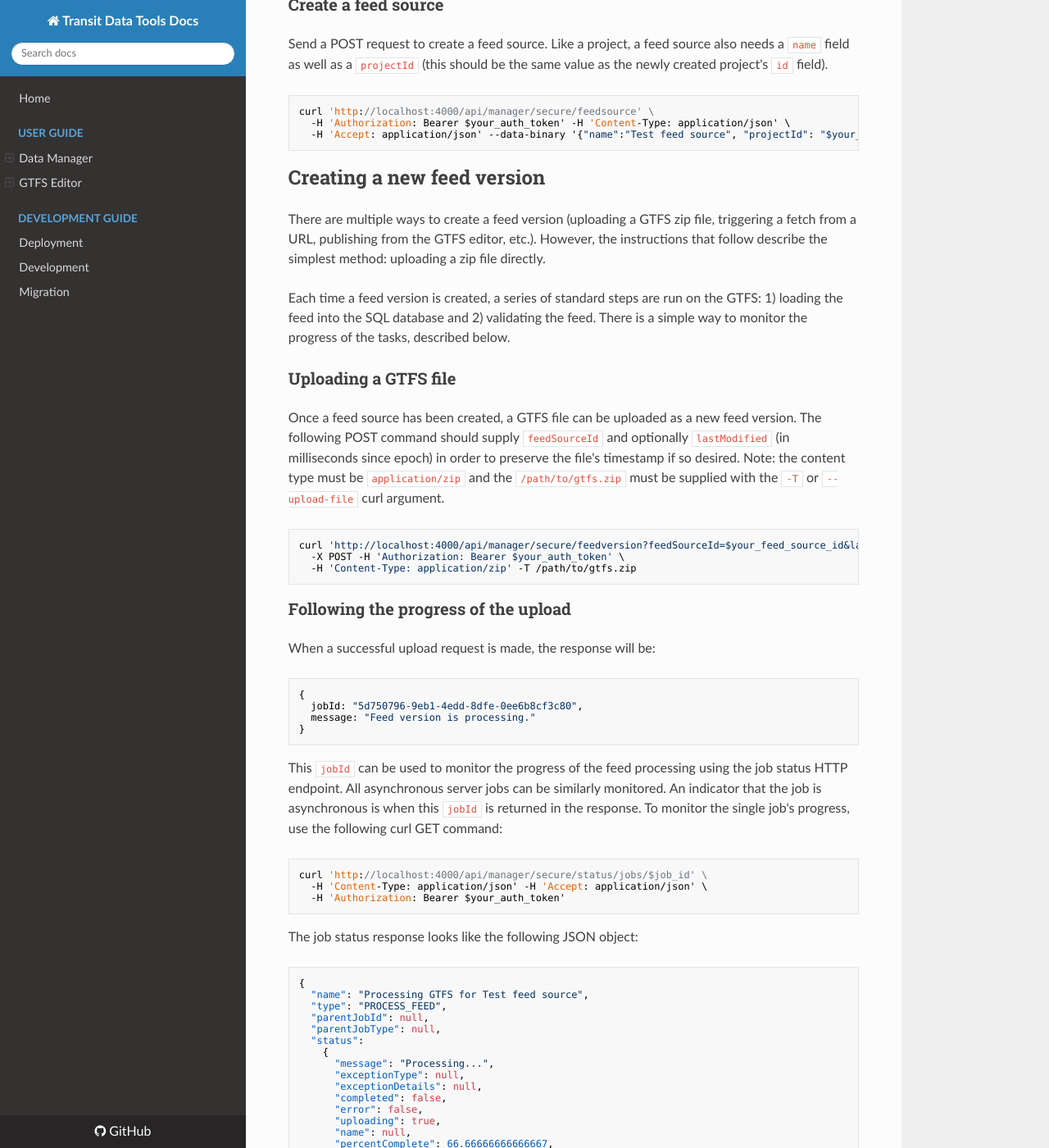
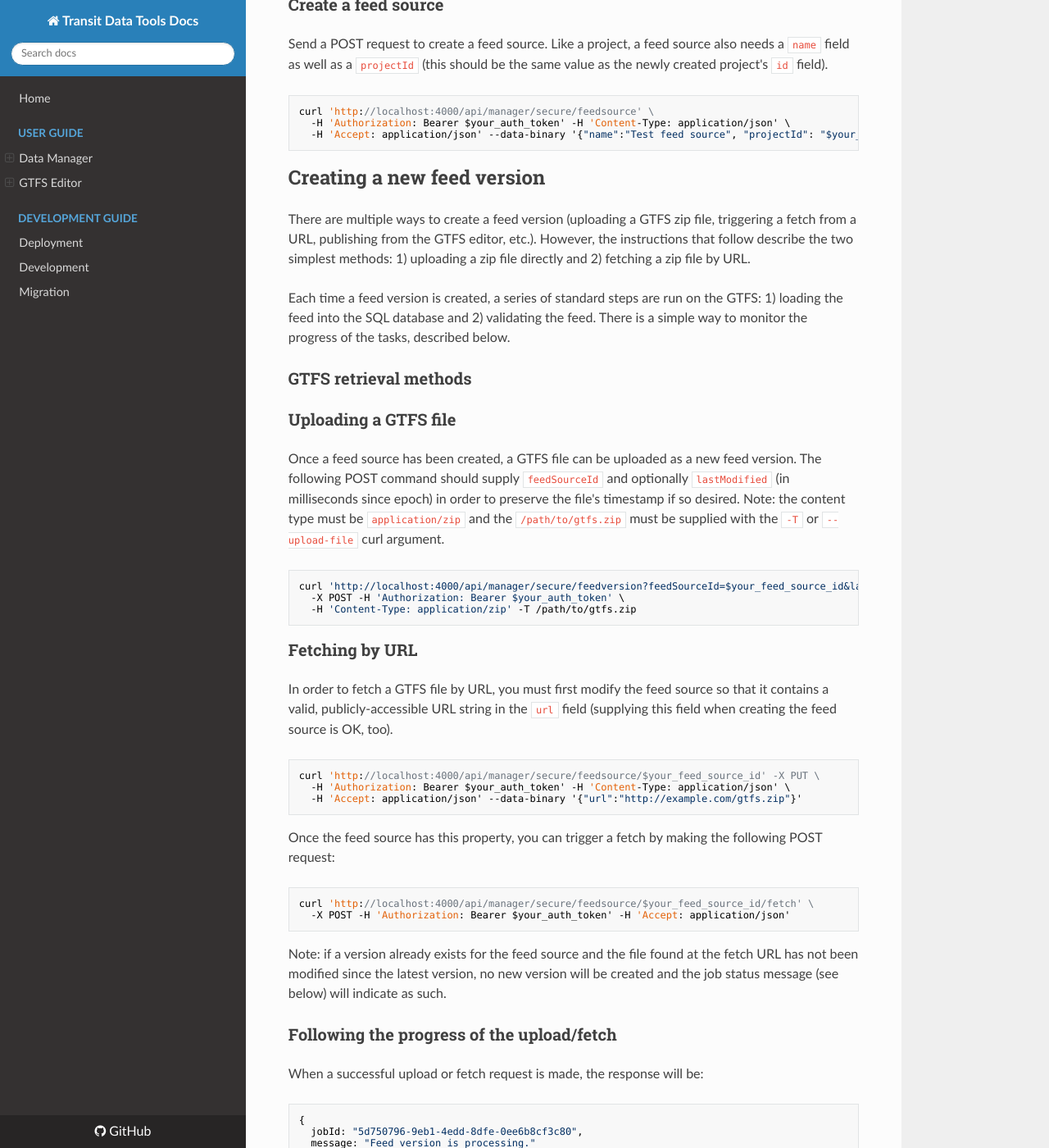
Before and after one commit to wtchen/datatools-ui, an MkDocs documentation site: the page built from docs/dev/api_interaction.md, in a window 1280 px wide and 1400 px high, scrolled down 673 px. Shown: the whole window at 82% size. Built offline with MkDocs 1.6.1, drawn with Linux system fonts in a browser that asks for light colours; nearby versions of some CDN libraries; old or Windows-style settings are respelled for this version of MkDocs.

Commit message:
add instructions to fetch new feed version by URL

````diff
--- a/docs/dev/api_interaction.md
+++ b/docs/dev/api_interaction.md
@@ -37,13 +37,14 @@ curl 'http://localhost:4000/api/manager/secure/feedsource' \
 ## Creating a new feed version
 There are multiple ways to create a feed version (uploading a GTFS zip file,
 triggering a fetch from a URL, publishing from the GTFS editor, etc.). However,
-the instructions that follow describe the simplest method: uploading a zip file
-directly.
+the instructions that follow describe the two simplest methods: 1) uploading a zip file
+directly and 2) fetching a zip file by URL.
 
 Each time a feed version is created, a series of standard steps are run on the
 GTFS: 1) loading the feed into the SQL database and 2) validating the feed.
 There is a simple way to monitor the progress of the tasks, described below.
 
+### GTFS retrieval methods
 ### Uploading a GTFS file
 Once a feed source has been created, a GTFS file can be uploaded as a new feed
 version. The following POST command should supply `feedSourceId` and optionally
@@ -58,8 +59,31 @@ curl 'http://localhost:4000/api/manager/secure/feedversion?feedSourceId=$your_fe
   -H 'Content-Type: application/zip' -T /path/to/gtfs.zip
 ```
 
-### Following the progress of the upload
-When a successful upload request is made, the response will be:
+### Fetching by URL
+In order to fetch a GTFS file by URL, you must first modify the feed source so
+that it contains a valid, publicly-accessible URL string in the `url` field (supplying
+this field when creating the feed source is OK, too).
+
+```
+curl 'http://localhost:4000/api/manager/secure/feedsource/$your_feed_source_id' -X PUT \
+  -H 'Authorization: Bearer $your_auth_token' -H 'Content-Type: application/json' \
+  -H 'Accept: application/json' --data-binary '{"url":"http://example.com/gtfs.zip"}'
+```
+
+Once the feed source has this property, you can trigger a fetch by making the following
+POST request:
+
+```
+curl 'http://localhost:4000/api/manager/secure/feedsource/$your_feed_source_id/fetch' \
+  -X POST -H 'Authorization: Bearer $your_auth_token' -H 'Accept: application/json'
+```
+
+Note: if a version already exists for the feed source and the file found at the fetch URL
+has not been modified since the latest version, no new version will be created and the
+job status message (see below) will indicate as such.
+
+### Following the progress of the upload/fetch
+When a successful upload or fetch request is made, the response will be:
 
 ```
 {
````
